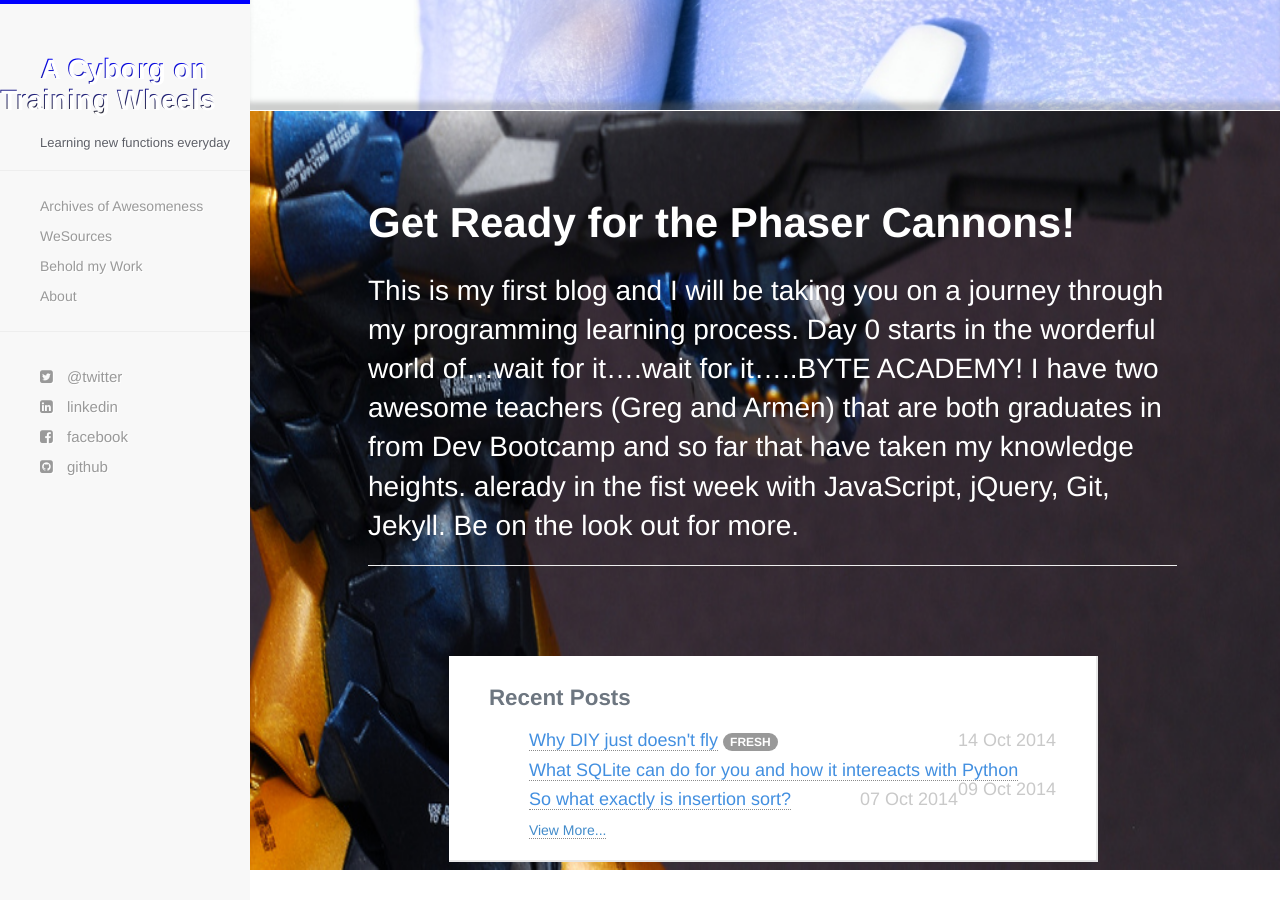
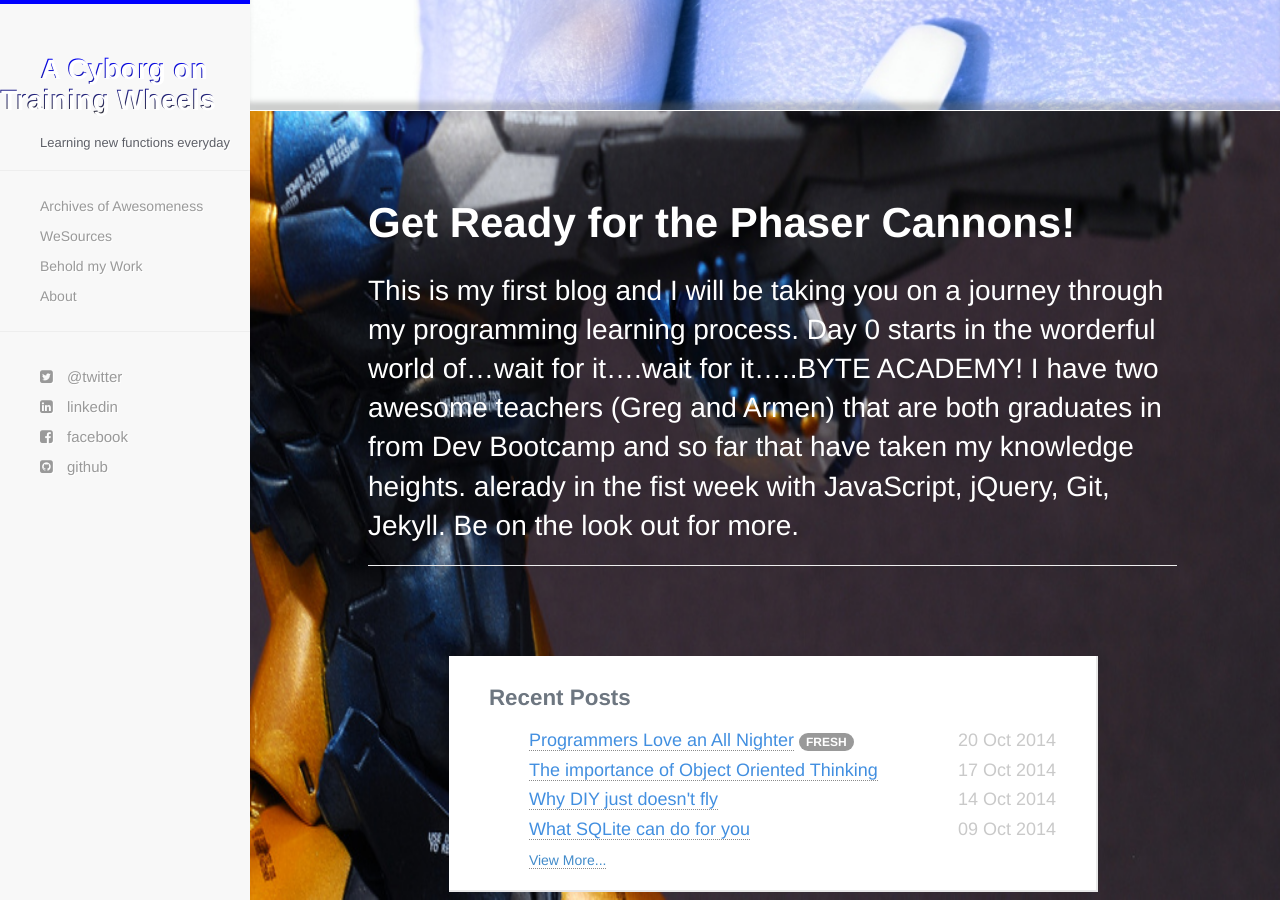
Before and after one commit to jackson-/jackson-.github.io, a Jekyll site: the page built from index.html, in a window 1280 px wide and 900 px high, scrolled down 593 px. Built offline with Jekyll 4.4.1, drawn with Linux system fonts in a browser that asks for light colours; nearby versions of some CDN libraries; Markdown is read by kramdown in place of the engine named in the settings; before the commit the page ends 1463 px from its top, so only the background shows below that.

Commit message:
fixed up fresh posts

```diff
--- a/index.html
+++ b/index.html
@@ -10,15 +10,19 @@ layout: default
   <h1>Recent Posts</h1>
 
     <ul class="homepage-posts most-recent">
-    <li><span><h4><a href="{{ site.baseurl }}/2014/10/09/WhyDIYjustdoesntfly.html">Why DIY just doesn't fly</a>&nbsp;<span class="badge"><smaller>FRESH</smaller></span><time class="pull-right">14 Oct 2014</h4></time></span></h4></span></li>
+    <li><span><h4><a href="{{ site.baseurl }}/2014/10/20/The-ProgrammersloveofallnightersandnotTHATkind.html">Programmers Love an All Nighter</a>&nbsp;<span class="badge"><smaller>FRESH</smaller></span><time class="pull-right">20 Oct 2014</h4></time></span></h4></span></li>
     </ul>
 
     <ul class="homepage-posts most-recent">
-    <li><span><h4><a href="{{ site.baseurl }}/2014/10/09/WhatSQLitecandoforyou.html">What SQLite can do for you and how it intereacts with Python</a>&nbsp;<time class="pull-right">09 Oct 2014</h4></time></span></h4></span></li>
+    <li><span><h4><a href="{{ site.baseurl }}/2014/10/17/The-importance-of-Object-Oriented-thinking.html">The importance of Object Oriented Thinking</a>&nbsp;<time class="pull-right">17 Oct 2014</h4></time></span></h4></span></li>
     </ul>
 
     <ul class="homepage-posts most-recent">
-    <li><span><h4><a href="{{ site.baseurl }}/2014/10/07/Sowhatexactlyisinsertionsort.html">So what exactly is insertion sort?</a>&nbsp;<time class="pull-right">07 Oct 2014</h4></time></span></h4></span></li>
+    <li><span><h4><a href="{{ site.baseurl }}/2014/10/14/WhyDIYjustdoesntfly.html">Why DIY just doesn't fly</a>&nbsp;<time class="pull-right">14 Oct 2014</h4></time></span></h4></span></li>
+    </ul>
+
+    <ul class="homepage-posts most-recent">
+    <li><span><h4><a href="{{ site.baseurl }}/2014/10/09/WhatSQLitecandoforyou.html">What SQLite can do for you</a>&nbsp;<time class="pull-right">09 Oct 2014</h4></time></span></h4></span></li>
     </ul>
 
     <ul>
```
Also changed, not shown: _posts/2014-10-20-The-ProgrammersloveofallnightersandnotTHATkind.markdown (line endings or trailing spaces).
